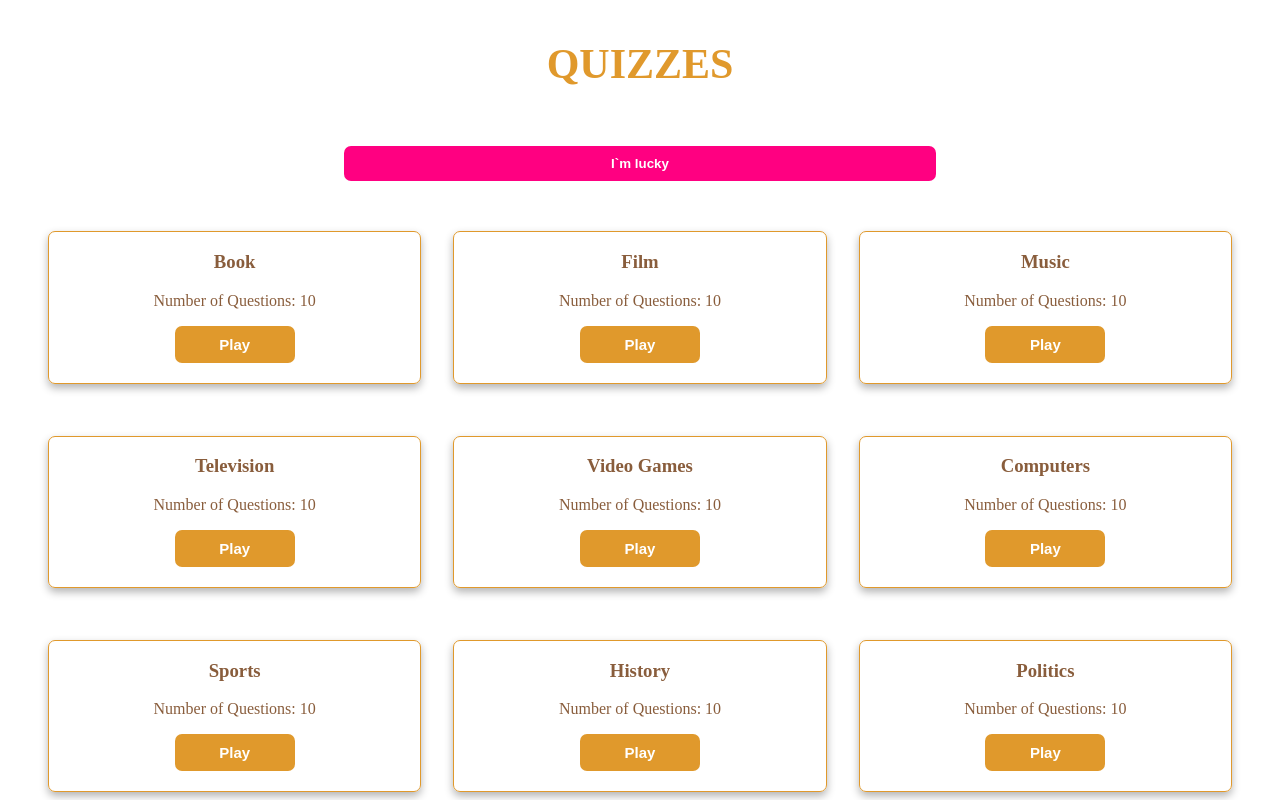
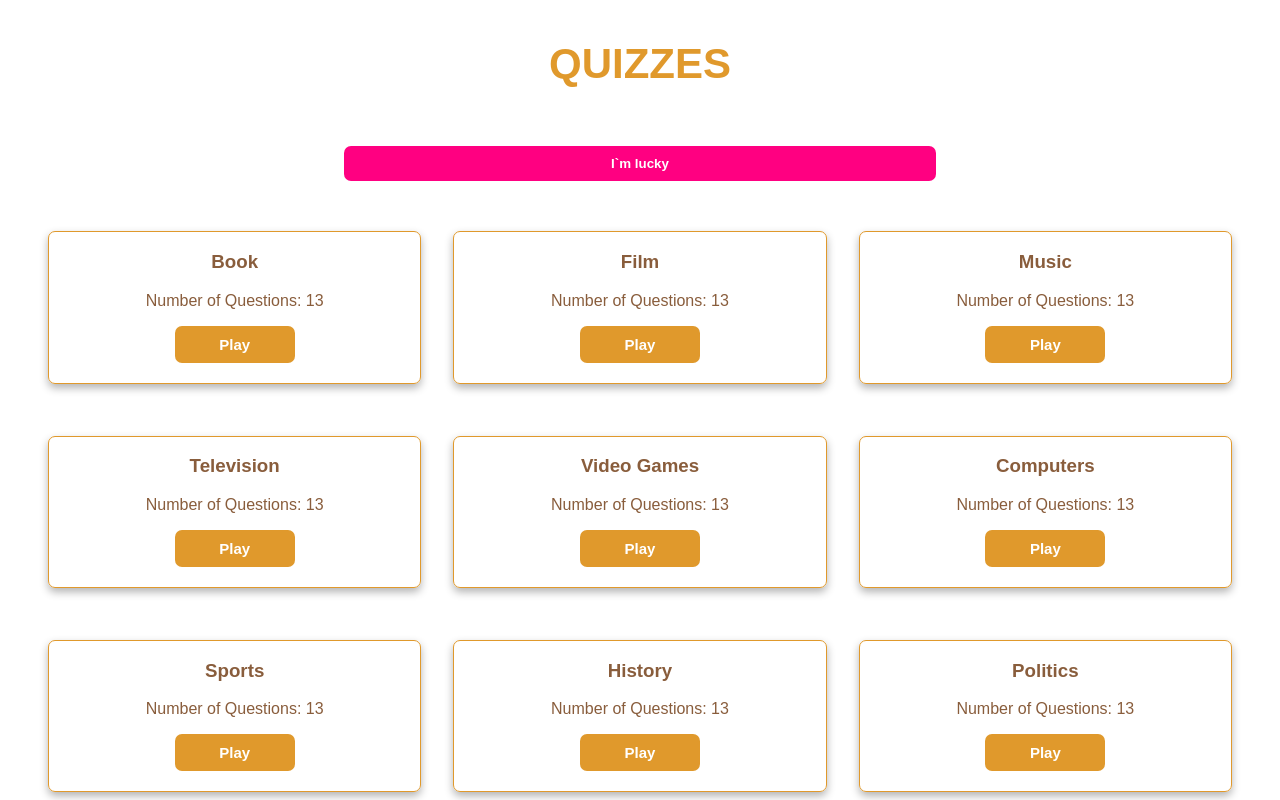
Before and after one commit to ErastKoliasa/quizzes, a React (Create React App) app: page / in a window 1280 px wide. Shown: the top 800 px of the page. Built offline with nearby package versions, Linux system fonts and the light colour scheme.

Commit message:
the application font has been changed

```diff
--- a/src/common.module.css
+++ b/src/common.module.css
@@ -1,4 +1,5 @@
 .content {
+    font-family: Arial, Helvetica, sans-serif;
     text-align: center;
 }
 
--- a/src/components/Home/Home.jsx
+++ b/src/components/Home/Home.jsx
@@ -20,7 +20,7 @@ const Home = () => {
                 {quizzes.map(quizz =>
                     <div key={quizz.id} className={style.quizzeItem}>
                         <h3 className={common.additionalTitle}>{quizz.name}</h3>
-                        <p className={common.text}>Number of Questions: 10</p>
+                        <p className={common.text}>Number of Questions: 13</p>
                         <button onClick={() => handleClickPlay(quizz.id, quizz.name)} className={common.button}>Play</button>
                     </div>
                 )}
```
